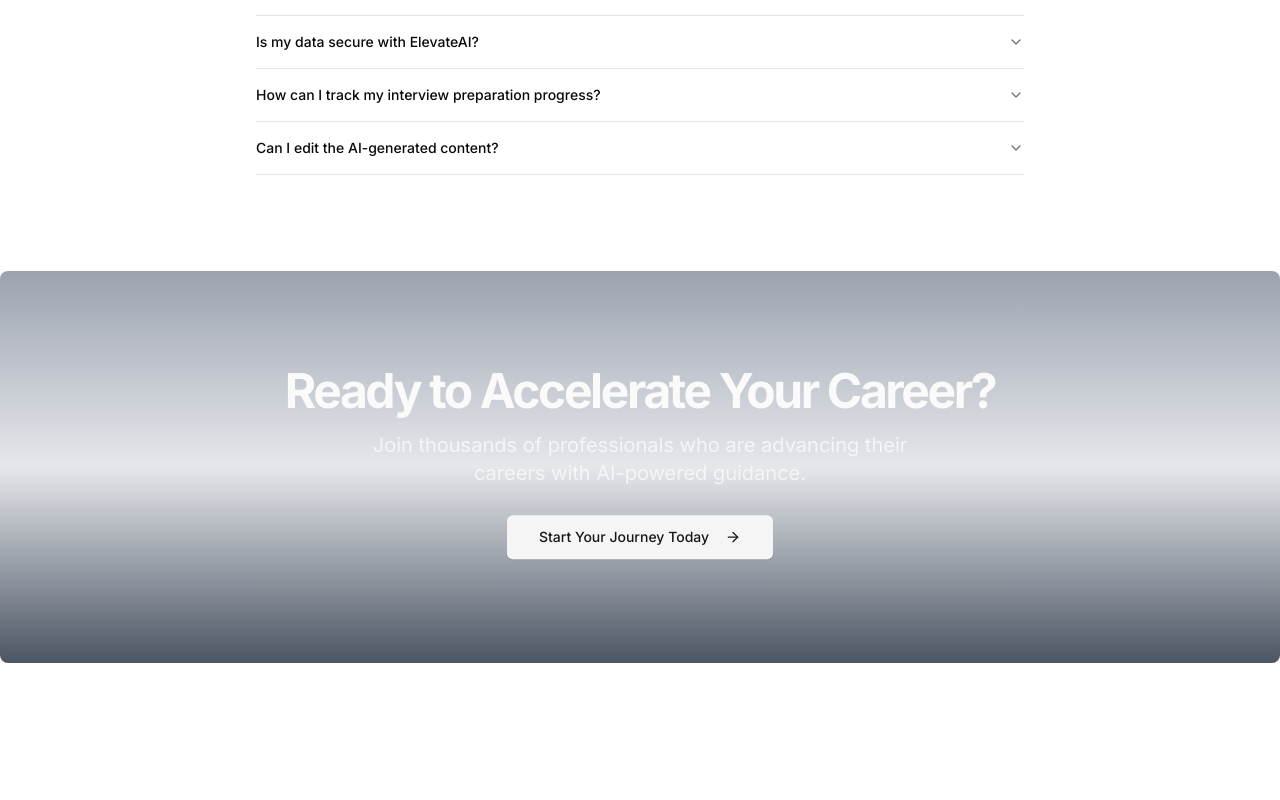
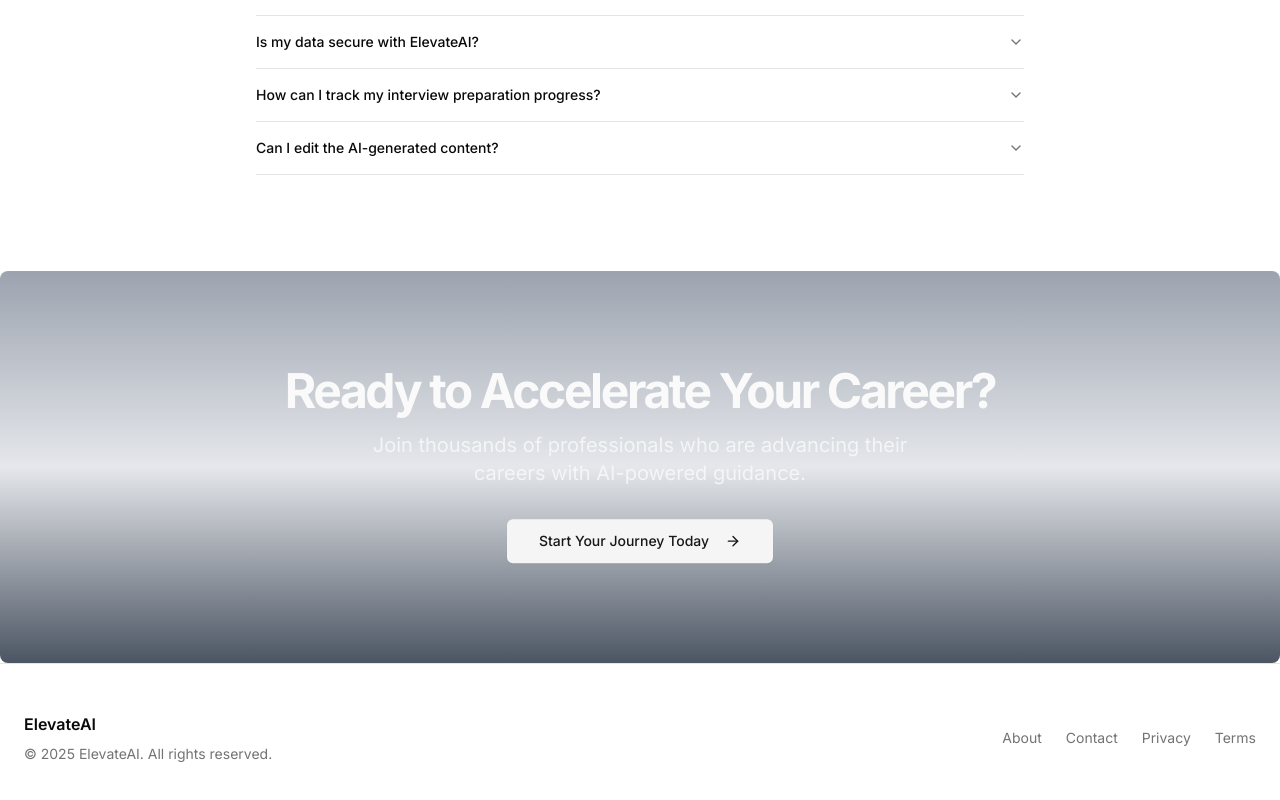
Before and after one commit to pavankumar4404/elevateai, a Next.js app: page / in a window 1280 px wide. Shown: the part 3514-4314 px from the top of the page. Before the commit the page ends 4177 px from the top, so only its background shows below. Built offline with nearby package versions, Linux system fonts and the light colour scheme; no server answers.

Commit message:
Add footer component

```diff
--- a/app/(main)/cover-letter/[id]/page.jsx
+++ b/app/(main)/cover-letter/[id]/page.jsx
@@ -9,7 +9,7 @@
   const coverLetter = await getCoverLetter(id);
 
   return (
-    <div className="container mx-auto py-6">
+    <div className="container mx-auto py-6 px-4 md:px-12">
       <div className="flex flex-col space-y-2">
         <Link href="/cover-letter">
           <Button variant="link" className="gap-2 pl-0">
@@ -18,7 +18,7 @@
           </Button>
         </Link>
 
-        <h1 className="text-6xl font-bold gradient-title mb-6">
+        <h1 className="text-6xl font-bold gradient-title">
           {coverLetter?.jobTitle} at {coverLetter?.companyName}
         </h1>
       </div>
--- a/app/layout.js
+++ b/app/layout.js
@@ -5,6 +5,7 @@
 import { ClerkProvider } from "@clerk/nextjs";
 import { dark } from "@clerk/themes";
 import { Toaster } from "sonner";
+import Footer from "@/components/footer";
 
 const inter = Inter({ subsets: ["latin"] });
 
@@ -33,6 +34,8 @@
             <main className="min-h-screen">{children}</main>
             <Toaster richColors/>
             {/* footer */}
+            <Footer/>
+
           </ThemeProvider>
         </body>
       </html>
--- /dev/null
+++ b/components/footer.jsx
@@ -0,0 +1,40 @@
+import Link from "next/link";
+import React from "react";
+
+const Footer = () => {
+  return (
+    <footer className="w-full border-t bg-background">
+      <div className="container mx-auto px-4 md:px-6 py-12 flex flex-col md:flex-row justify-between items-center gap-6 text-sm text-muted-foreground">
+        <div className="flex flex-col items-center md:items-start space-y-2">
+          <p className="text-base font-semibold text-foreground">ElevateAI</p>
+          <p>
+            &copy; {new Date().getFullYear()} ElevateAI. All rights reserved.
+          </p>
+        </div>
+
+        <div className="flex space-x-6">
+          <Link href="/about" className="hover:text-primary transition-colors">
+            About
+          </Link>
+          <Link
+            href="/contact"
+            className="hover:text-primary transition-colors"
+          >
+            Contact
+          </Link>
+          <Link
+            href="/privacy-policy"
+            className="hover:text-primary transition-colors"
+          >
+            Privacy
+          </Link>
+          <Link href="/terms" className="hover:text-primary transition-colors">
+            Terms
+          </Link>
+        </div>
+      </div>
+    </footer>
+  );
+};
+
+export default Footer;
```
